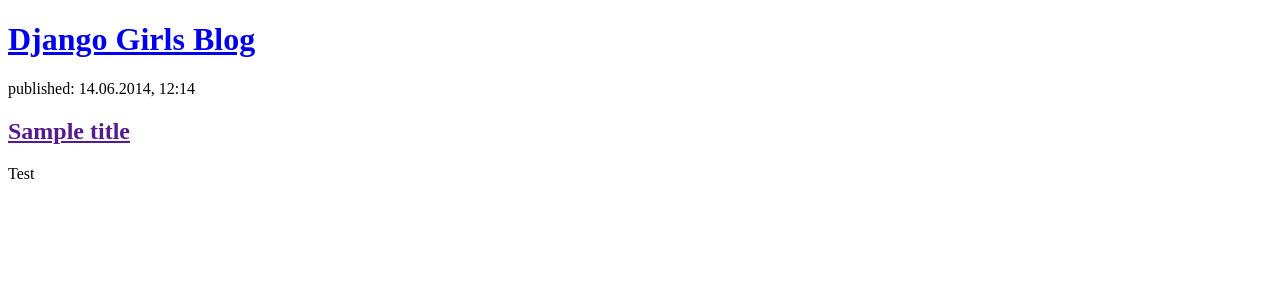
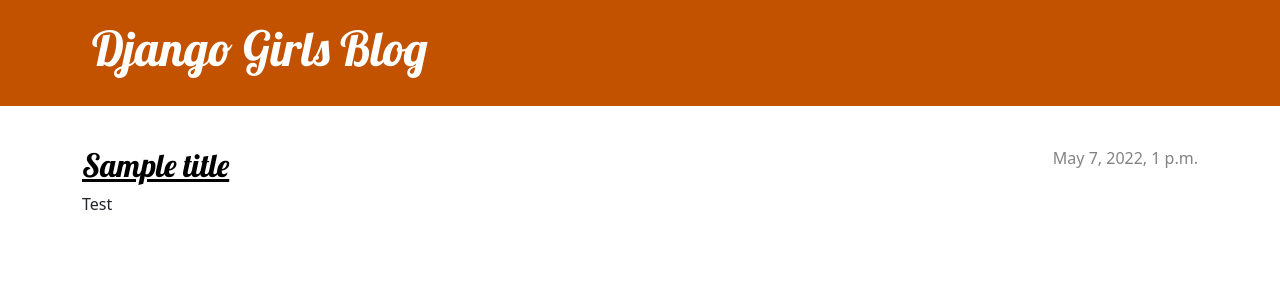
Before and after one commit to sarahleck/my-first-blog, a Django app: page / in a window 1280 px wide. Shown: the top 300 px of the page. Run offline with Django 3.2, Linux system fonts and the light colour scheme; data comes from the database, SQL or seed files in the repository.

Commit message:
Added view and template for detailed blog post as well as CSS for the site

```diff
--- /dev/null
+++ b/blog/static/css/blog.css
@@ -0,0 +1,70 @@
+.page-header {
+    background-color: #C25100;
+    margin-top: 0;
+    margin-bottom: 40px;
+    padding: 20px 20px 20px 40px;
+}
+
+.page-header h1,
+.page-header h1 a,
+.page-header h1 a:visited,
+.page-header h1 a:active {
+    color: #ffffff;
+    font-size: 36pt;
+    text-decoration: none;
+}
+
+h1,
+h2,
+h3,
+h4 {
+    font-family: 'Lobster', cursive;
+}
+
+.date {
+    color: #828282;
+}
+
+.save {
+    float: right;
+}
+
+.post-form textarea,
+.post-form input {
+    width: 100%;
+}
+
+.top-menu,
+.top-menu:hover,
+.top-menu:visited {
+    color: #ffffff;
+    float: right;
+    font-size: 26pt;
+    margin-right: 20px;
+}
+
+.post {
+    margin-bottom: 70px;
+}
+
+.post h2 a,
+.post h2 a:visited {
+    color: #000000;
+}
+
+.post > .date,
+.post > .actions {
+    float: right;
+}
+
+.btn-secondary,
+.btn-secondary:visited {
+    color: #C25100;
+    background: none;
+    border-color: #C25100;
+}
+
+.btn-secondary:hover {
+    color: #FFFFFF;
+    background-color: #C25100;
+}
--- /dev/null
+++ b/blog/templates/blog/base.html
@@ -0,0 +1,25 @@
+{% load static %}
+<!DOCTYPE html>
+<html>
+    <head>
+        <title>Django Girls blog</title>
+        <link rel="stylesheet" href="https://cdn.jsdelivr.net/npm/bootstrap@5.1.3/dist/css/bootstrap.min.css" integrity="sha384-1BmE4kWBq78iYhFldvKuhfTAU6auU8tT94WrHftjDbrCEXSU1oBoqyl2QvZ6jIW3" crossorigin="anonymous">
+        <link href="//fonts.googleapis.com/css?family=Lobster&subset=latin,latin-ext" rel="stylesheet" type="text/css">
+        <link rel="stylesheet" href="{% static 'css/blog.css' %}">
+    </head>
+    <body>
+        <header class="page-header">
+          <div class="container">
+              <h1><a href="/">Django Girls Blog</a></h1>
+          </div>
+        </header>
+        <main class="container">
+            <div class="row">
+                <div class="col">
+                {% block content %}
+                {% endblock %}
+                </div>
+            </div>
+        </main>
+    </body>
+</html>
--- a/blog/templates/blog/post_list.html
+++ b/blog/templates/blog/post_list.html
@@ -1,21 +1,12 @@
-<!DOCTYPE html>
-<html>
-    <head>
-        <title>Django Girls blog</title>
-    </head>
-    <body>
-        <header>
-            <h1><a href="/">Django Girls Blog</a></h1>
-        </header>
-
-
+ {% extends 'blog/base.html' %}
+    {% block content %}
         {% for post in posts %}
-
-            <article>
-                <time>published: 14.06.2014, 12:14</time>
-                <h2><a href="">{{post.title}}</a></h2>
-                <p>{{post.text|linebreaksbr}}</p>
+            <article class="post">
+                <time class="date">
+                    {{ post.published_date }}
+                </time>
+                <h2><a href="{% url 'post_detail' pk=post.pk %}">{{ post.title }}</a></h2>
+                <p>{{ post.text|linebreaksbr }}</p>
             </article>
         {% endfor %}
-    </body>
-</html>
+    {% endblock %}
--- a/blog/urls.py
+++ b/blog/urls.py
@@ -3,4 +3,5 @@ from . import views
 
 urlpatterns = [
     path('',views.post_list,name='post_list'),
+    path('post/<int:pk>/', views.post_detail, name='post_detail'),
 ]
--- a/blog/views.py
+++ b/blog/views.py
@@ -1,8 +1,13 @@
 from django.shortcuts import render
 from .models import Post
 from django.utils import timezone
+from django.shortcuts import render, get_object_or_404
 
 # Create your views here.
 def post_list(request):
     posts = Post.objects.filter(published_date__lte=timezone.now()).order_by('published_date')
     return render(request, 'blog/post_list.html', {'posts':posts})
+
+def post_detail(request, pk):
+    post = get_object_or_404(Post, pk=pk)
+    return render(request, 'blog/post_detail.html', {'post': post})
--- a/mysite/settings.py
+++ b/mysite/settings.py
@@ -120,7 +120,7 @@ USE_TZ = True
 # https://docs.djangoproject.com/en/3.2/howto/static-files/
 
 STATIC_URL = '/static/'
-STATIC_ROOT = BASE_DIR /'static'
+STATIC_ROOT = BASE_DIR /'blog/static'
 
 # Default primary key field type
 # https://docs.djangoproject.com/en/3.2/ref/settings/#default-auto-field
```
Also changed, not shown: blog/templates/blog/post_detail.html (added, +13 -0 lines).
